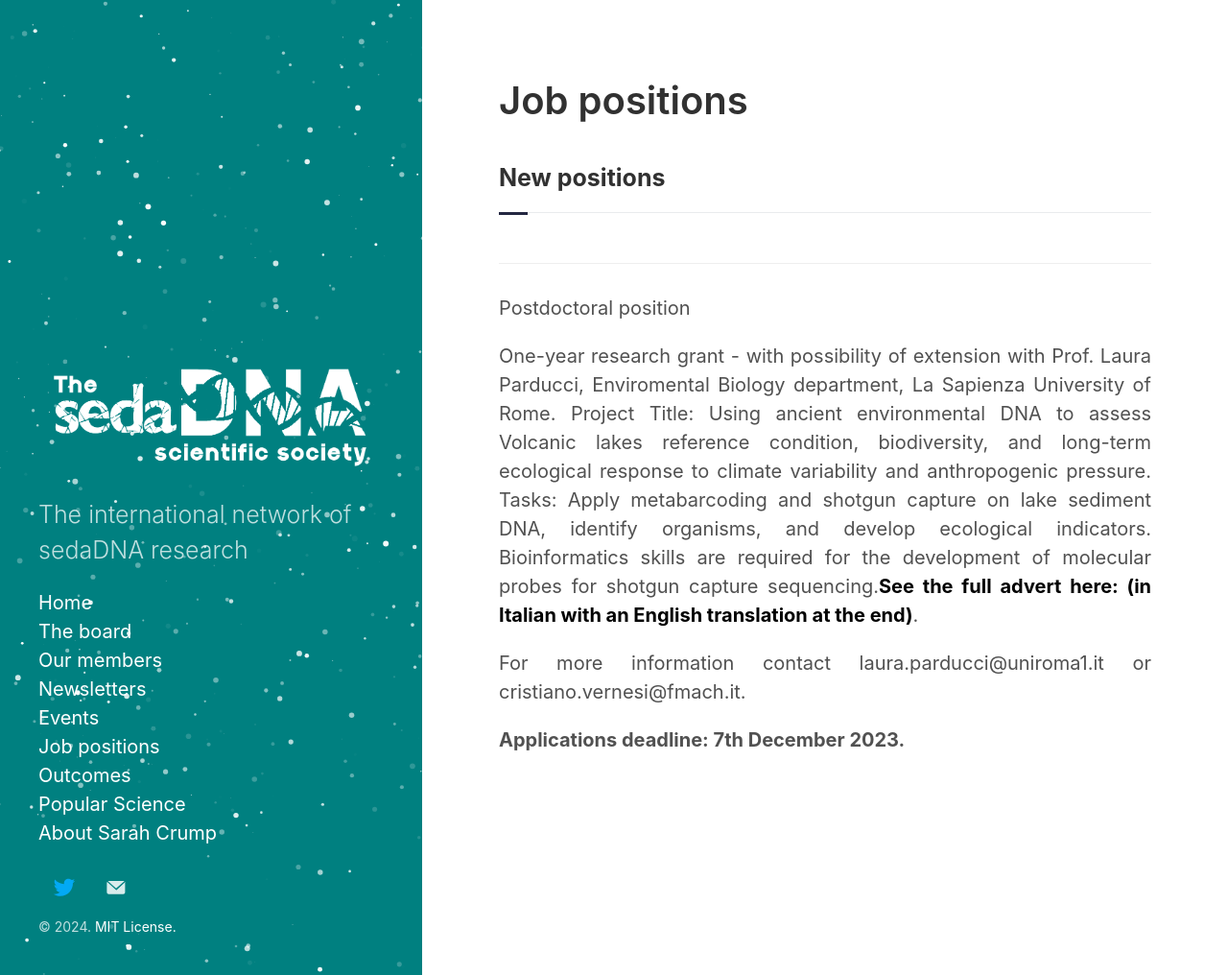
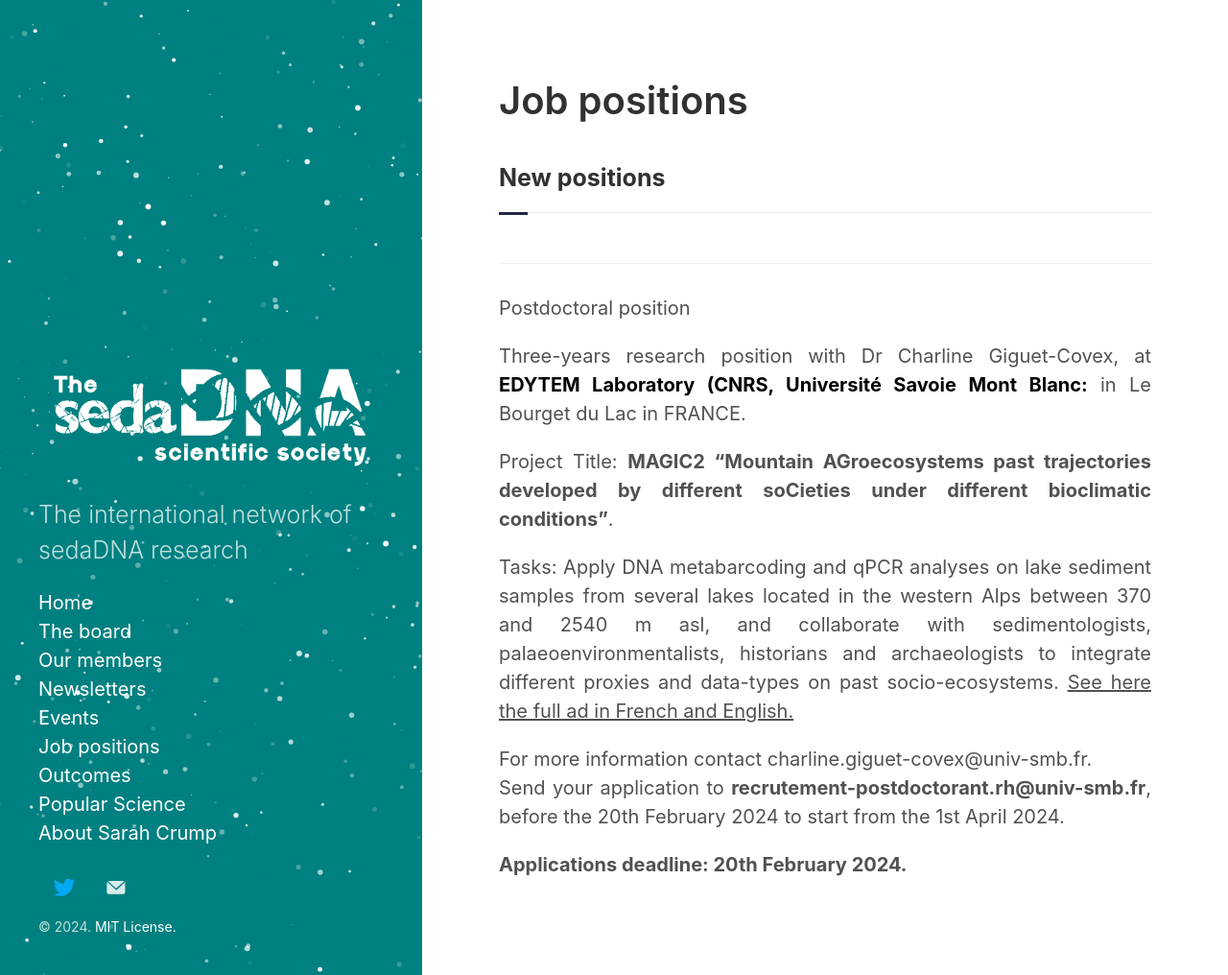
Before and after one commit to sedadna/sedadna.github.io, a Jekyll site: the page built from category/positions.md, in a window 1280 px wide and 1016 px high. Shown: the whole window at 96% size. Built offline with Jekyll 4.4.1, drawn with Linux system fonts in a browser that asks for light colours.

Commit message:
Update positions.md

```diff
--- a/category/positions.md
+++ b/category/positions.md
@@ -9,8 +9,12 @@ title: Job positions
 <hr>
 
 <p>Postdoctoral position</p>
-<p>One-year research grant - with possibility of extension with Prof. Laura Parducci, Enviromental Biology department, La Sapienza University of Rome. Project Title: Using ancient environmental DNA to assess Volcanic lakes reference condition, biodiversity, and long-term ecological response to climate variability and anthropogenic pressure. Tasks: Apply metabarcoding and shotgun capture on lake sediment DNA, identify organisms, and develop ecological indicators. Bioinformatics skills are required for the development of molecular probes for shotgun capture sequencing.<a href="https://web.uniroma1.it/trasparenza/sites/default/files/BANDO%20191%20AR%20BII%20PRIN%20Parducci.pdf"><b>See the full advert here: (in Italian with an English translation at the end)</b></a>.</p>
+<p>Three-years research position with Dr Charline Giguet-Covex, at <a href="https://edytem.osug.fr"><b> EDYTEM Laboratory (CNRS, Université Savoie Mont Blanc:</b></a> in Le Bourget du Lac in FRANCE.</p>
 
-<p>For more information contact laura.parducci@uniroma1.it or cristiano.vernesi@fmach.it.</p>
+<p>Project Title: <b>MAGIC2 “Mountain AGroecosystems past trajectories developed by different soCieties under different bioclimatic conditions”</b>.</p>
+<p>Tasks: Apply DNA metabarcoding and qPCR analyses on lake sediment samples from several lakes located in the western Alps between 370 and 2540 m asl, and collaborate with sedimentologists, palaeoenvironmentalists, historians and archaeologists to integrate different proxies and data-types on past socio-ecosystems. <u>See here the full ad in French and English.</u></p>
+For more information contact charline.giguet-covex@univ-smb.fr.
 
-<p><b>Applications deadline: 7th December 2023.</b></p>
+<p> Send your application to <b>recrutement-postdoctorant.rh@univ-smb.fr</b>, before the 20th February 2024 to start from the 1st April 2024.</p>
+
+<p><b>Applications deadline: 20th February 2024.</b></p>
```
